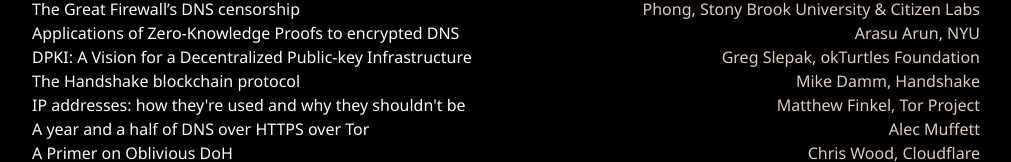
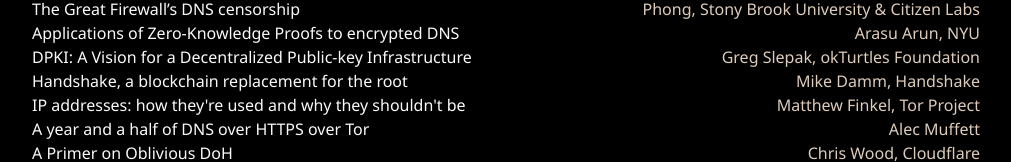
Before and after one commit to Zenexer/sdns2021, a plain HTML site: page website/index.html in a window 1280 px wide. Shown: the part 836-998 px from the top of the page, without its empty margins (134-1145 px from the left). Drawn offline with Linux system fonts and the light colour scheme.

Commit message:
Update the title of the Handshake talk

```diff
--- a/website/index.html
+++ b/website/index.html
@@ -139,7 +139,7 @@
             <dd>Arasu Arun, NYU</dd>
             <dt>DPKI: A Vision for a Decentralized Public-key Infrastructure</dt>
             <dd>Greg Slepak, okTurtles Foundation</dd>
-            <dt>The Handshake blockchain protocol</dt>
+            <dt>Handshake, a blockchain replacement for the root</dt>
             <dd>Mike Damm, Handshake</dd>
             <dt>IP addresses: how they're used and why they shouldn't be</dt>
             <dd>Matthew Finkel, Tor Project</dd>
```
